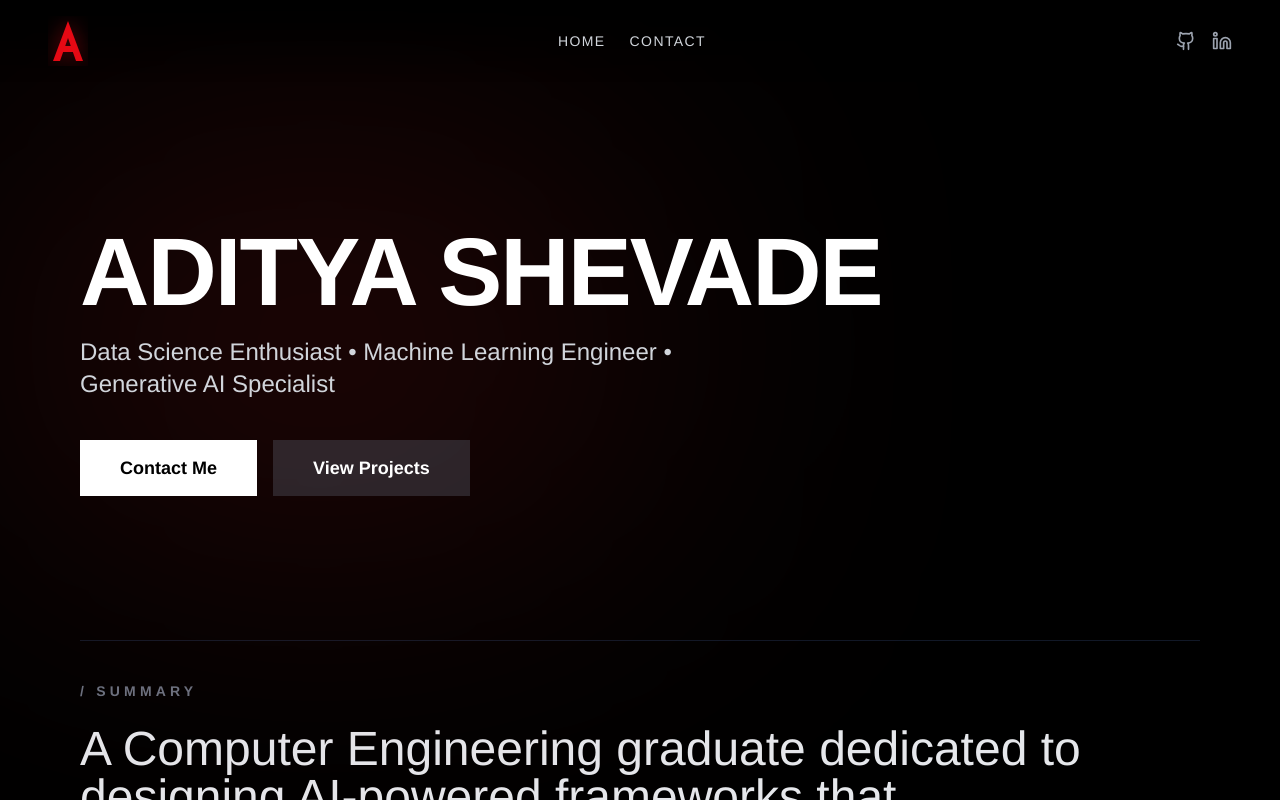
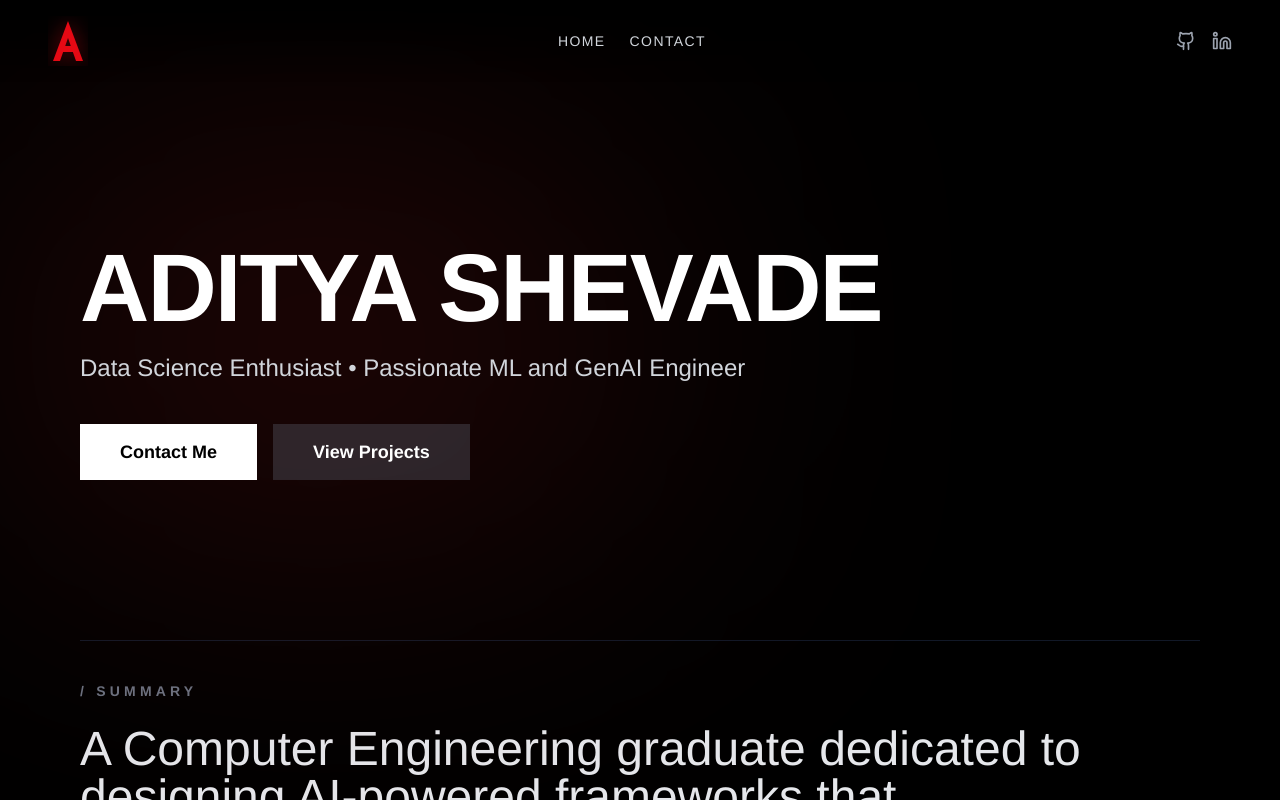
Before and after one commit to Adityashevade/Portfolio-website, a React (Vite) app in the folder scratch/portfolio-website/: page / in a window 1280 px wide. Shown: the top 800 px of the page. Built offline with nearby package versions, Linux system fonts and the light colour scheme; a web font is replaced by a local one.

Commit message:
Updated UI changes

```diff
--- a/scratch/portfolio-website/src/pages/Home.tsx
+++ b/scratch/portfolio-website/src/pages/Home.tsx
@@ -41,7 +41,7 @@ const Home = () => {
                         ADITYA SHEVADE
                     </h1>
                     <p className="text-xl md:text-2xl text-gray-300 max-w-2xl leading-relaxed">
-                        Data Science Enthusiast • Machine Learning Engineer • Generative AI Specialist
+                        Data Science Enthusiast • Passionate ML and GenAI Engineer
                     </p>
                     <div className="flex gap-4 pt-6">
                         <Button size="lg" className="bg-white text-black hover:bg-gray-200 px-10 py-7 text-lg font-bold rounded-sm" asChild>
```
Also changed, not shown: scratch/portfolio-website/vercel.json (added).
